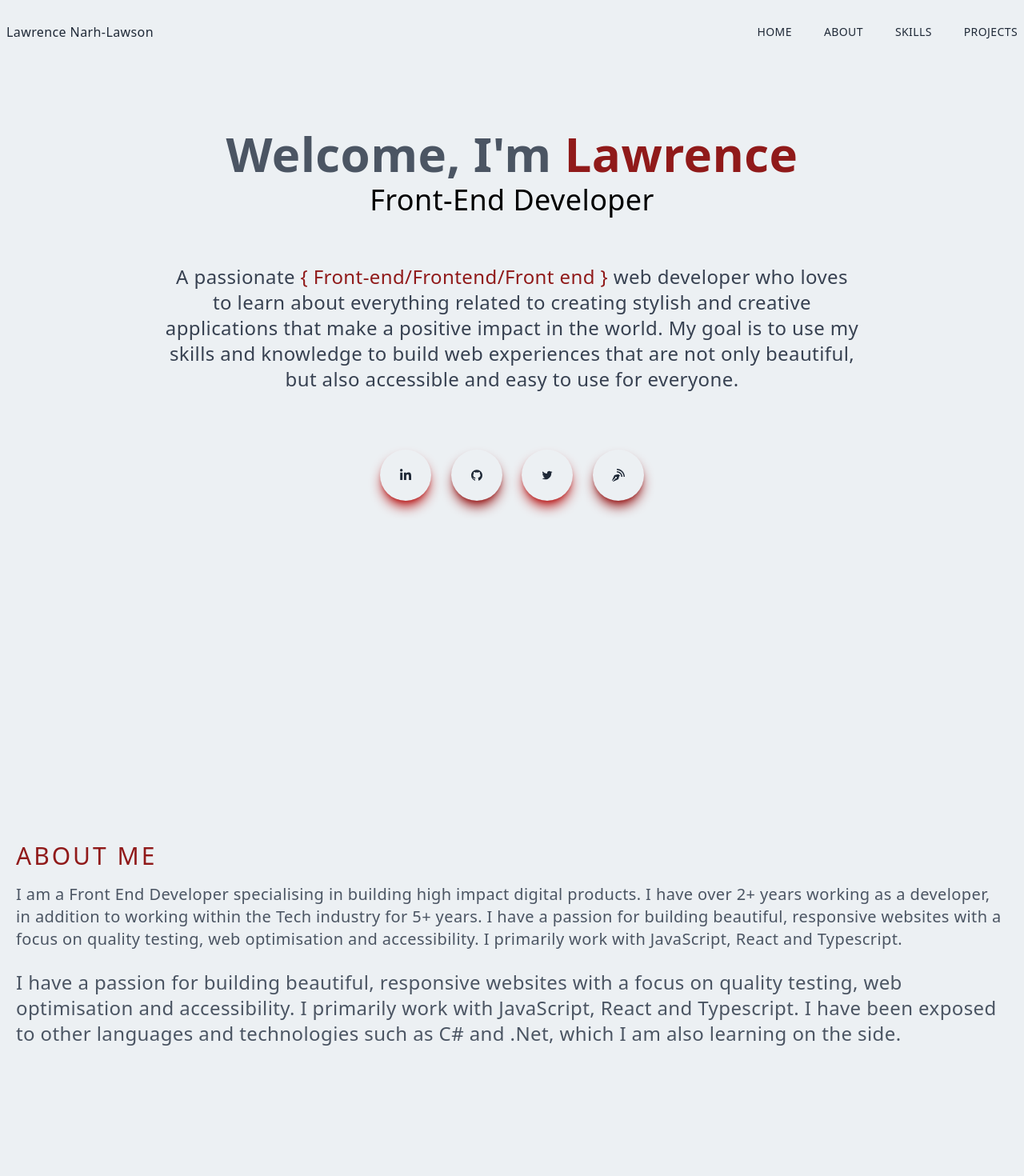
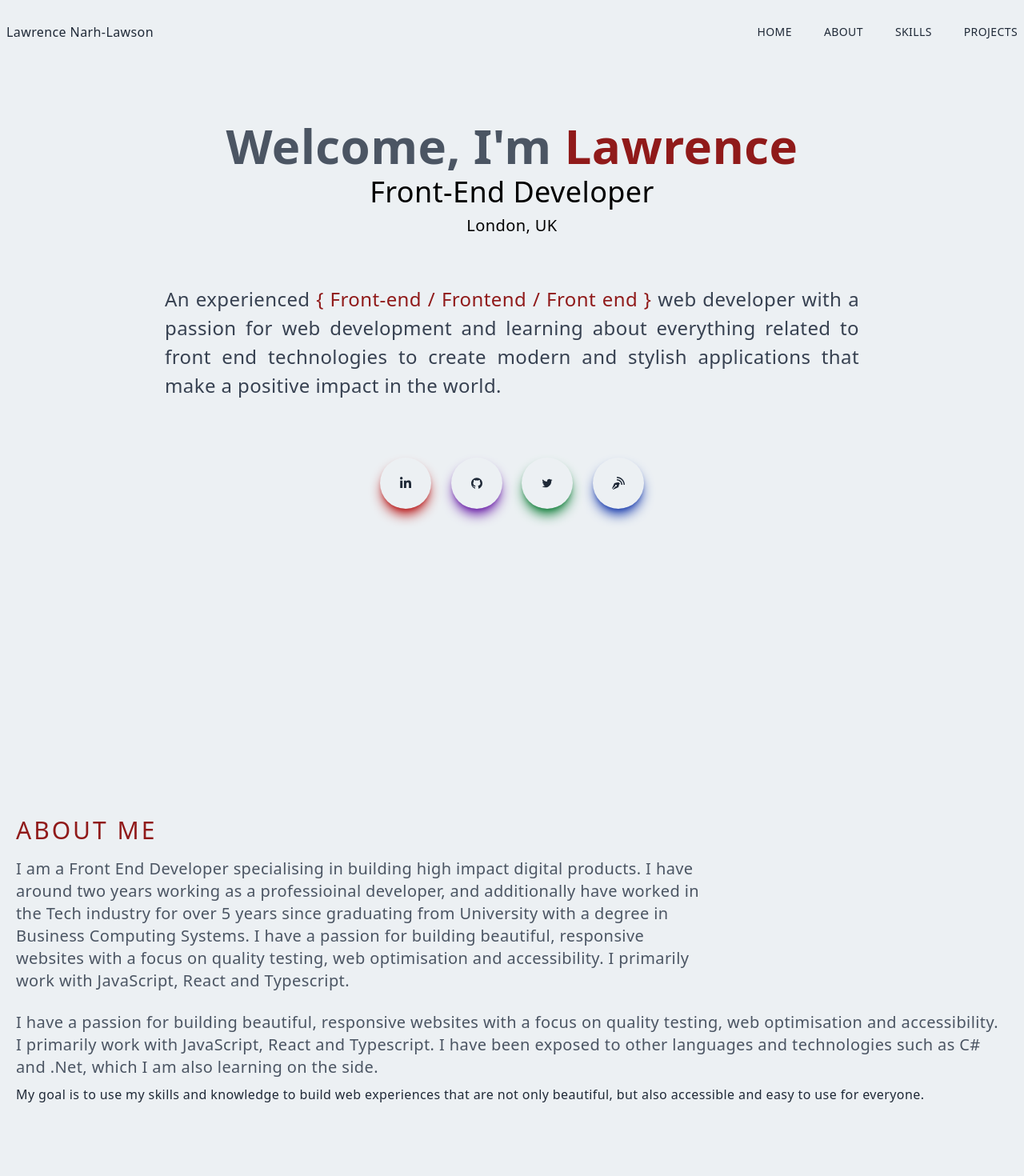
Before and after one commit to lawlawson/portfolio-july, a Next.js app: page / in a window 1280 px wide. Shown: the top 1470 px of the page at 80% size. Built offline with nearby package versions, Linux system fonts and the light colour scheme.

Commit message:
Happy with fixes to main section

```diff
--- a/pages/components/About.jsx
+++ b/pages/components/About.jsx
@@ -8,23 +8,29 @@ const About = () => {
           <p className='uppercase text-3xl tracking-widest text-[#901a1a]'>
             About Me
           </p>
-          <p className='py-4 text-gray-600 text-xl'>
+          <p className='py-4 text-gray-600 text-xl max-w-[70%]'>
             I am a Front End Developer specialising in building high impact
-            digital products. I have over 2+ years working as a developer, in
-            addition to working within the Tech industry for 5+ years. I have a
-            passion for building beautiful, responsive websites with a focus on
-            quality testing, web optimisation and accessibility. I primarily
-            work with JavaScript, React and Typescript.
+            digital products. I have around two years working as a professioinal
+            developer, and additionally have worked in the Tech industry for
+            over 5 years since graduating from University with a degree in
+            Business Computing Systems. I have a passion for building beautiful,
+            responsive websites with a focus on quality testing, web
+            optimisation and accessibility. I primarily work with JavaScript,
+            React and Typescript.
           </p>
-          <p className='py-2 text-gray-600 text-2xl'>
+          <p className='py-2 text-gray-600 text-xl'>
             I have a passion for building beautiful, responsive websites with a
             focus on quality testing, web optimisation and accessibility. I
             primarily work with JavaScript, React and Typescript. I have been
             exposed to other languages and technologies such as C# and .Net,
             which I am also learning on the side.
           </p>
+          <p>
+            My goal is to use my skills and knowledge to build web experiences
+            that are not only beautiful, but also accessible and easy to use for
+            everyone.
+          </p>
         </div>
-        <div></div>
       </div>
     </div>
   );
--- a/pages/components/Main.jsx
+++ b/pages/components/Main.jsx
@@ -13,16 +13,15 @@ const Main = () => {
             Welcome, I&apos;m <span className='text-[#901a1a]'>Lawrence</span>
           </h1>
           <p className='py-1 text-[#000000] text-4xl'>Front-End Developer</p>
-          <p className='py-4 text-gray-700 max-w-[70%] mx-auto my-10 text-2xl'>
-            A passionate&nbsp;
+          <p className='py-1 text-[#000000] text-xl'>London, UK</p>
+          <p className='py-4 text-gray-700 max-w-[70%] mx-auto my-10 text-2xl leading-9 text-justify'>
+            An experienced&nbsp;
             <span className='text-[#901a1a]'>
-              &#123; Front-end/Frontend/Front end &#125;
+              &#123; Front-end / Frontend / Front end &#125;
             </span>
-            &nbsp;web developer who loves to learn about everything related to
-            creating stylish and creative applications that make a positive
-            impact in the world. My goal is to use my skills and knowledge to
-            build web experiences that are not only beautiful, but also
-            accessible and easy to use for everyone.
+            &nbsp;web developer with a passion for web development and learning
+            about everything related to front end technologies to create modern
+            and stylish applications that make a positive impact in the world.
           </p>
           <div className='flex items-center justify-between max-w-[330px] m-auto py-4'>
             <div className='rounded-full shadow-lg shadow-red-700 p-6 cursor-pointer hover-scale-110 ease-in duration-300'>
@@ -30,17 +29,17 @@ const Main = () => {
                 <FaLinkedinIn />
               </Link>
             </div>
-            <div className='rounded-full shadow-lg shadow-red-800 p-6 cursor-pointer hover-scale-110 ease-in duration-300'>
+            <div className='rounded-full shadow-lg shadow-purple-800 p-6 cursor-pointer hover-scale-110 ease-in duration-300'>
               <Link href='https://github.com/lawlawson'>
                 <AiOutlineGithub />
               </Link>
             </div>
-            <div className='rounded-full shadow-lg shadow-red-700 p-6 cursor-pointer hover-scale-110 ease-in duration-300'>
+            <div className='rounded-full shadow-lg shadow-green-700 p-6 cursor-pointer hover-scale-110 ease-in duration-300'>
               <Link href='https://twitter.com/lawsoncodes'>
                 <AiOutlineTwitter />
               </Link>
             </div>
-            <div className='rounded-full shadow-lg shadow-red-800 p-6 cursor-pointer hover-scale-110 ease-in duration-300'>
+            <div className='rounded-full shadow-lg shadow-blue-800 p-6 cursor-pointer hover-scale-110 ease-in duration-300'>
               <Link href='https://dev.to/narhlawson'>
                 <ImBlog />
               </Link>
--- a/pages/components/Projects.jsx
+++ b/pages/components/Projects.jsx
@@ -4,23 +4,13 @@ import ProjectItem from './ProjectItem';
 
 const Projects = () => {
   return (
-    <div id='projects' className='w-full'>
-      <div className='max-w-full mx-auto px-2 py-16'>
-        <p className='text-xl tracking-widest uppercase text-[#901a1a]'>
-          Projects
-        </p>
-        <h2 className='py-4'>What I&apos;ve Built</h2>
-        <div className='grid md:grid-cols-2 gap-8'>
-          <ProjectItem
-            title='Markdown Previewer'
-            backgroundImg={previewImg}
-            projectUrl='/previewer'
-          />
-          <ProjectItem
-            title='Todo List'
-            backgroundImg={todoPreview}
-            projectUrl='/todo'
-          />
+    <div id='about' className='w-full md:h-screen p-2 flex items-center py-16'>
+      <div className='max-w-[1240px] m-auto md:grid grid-cols-1 gap-8'>
+        <div className='col-span-2'>
+          <p className='uppercase text-3xl tracking-widest text-[#901a1a]'>
+            Projects
+          </p>
+          <p className='py-4 text-gray-600 text-xl'>Coming Soon...</p>
         </div>
       </div>
     </div>
--- a/pages/index.js
+++ b/pages/index.js
@@ -22,8 +22,8 @@ export default function Home() {
       <Main />
       <About />
       {/* <ProjectItem /> */}
-      {/* <Projects /> */}
       <Skills />
+      <Projects />
       {/* <Contact /> */}
     </div>
   );
```
